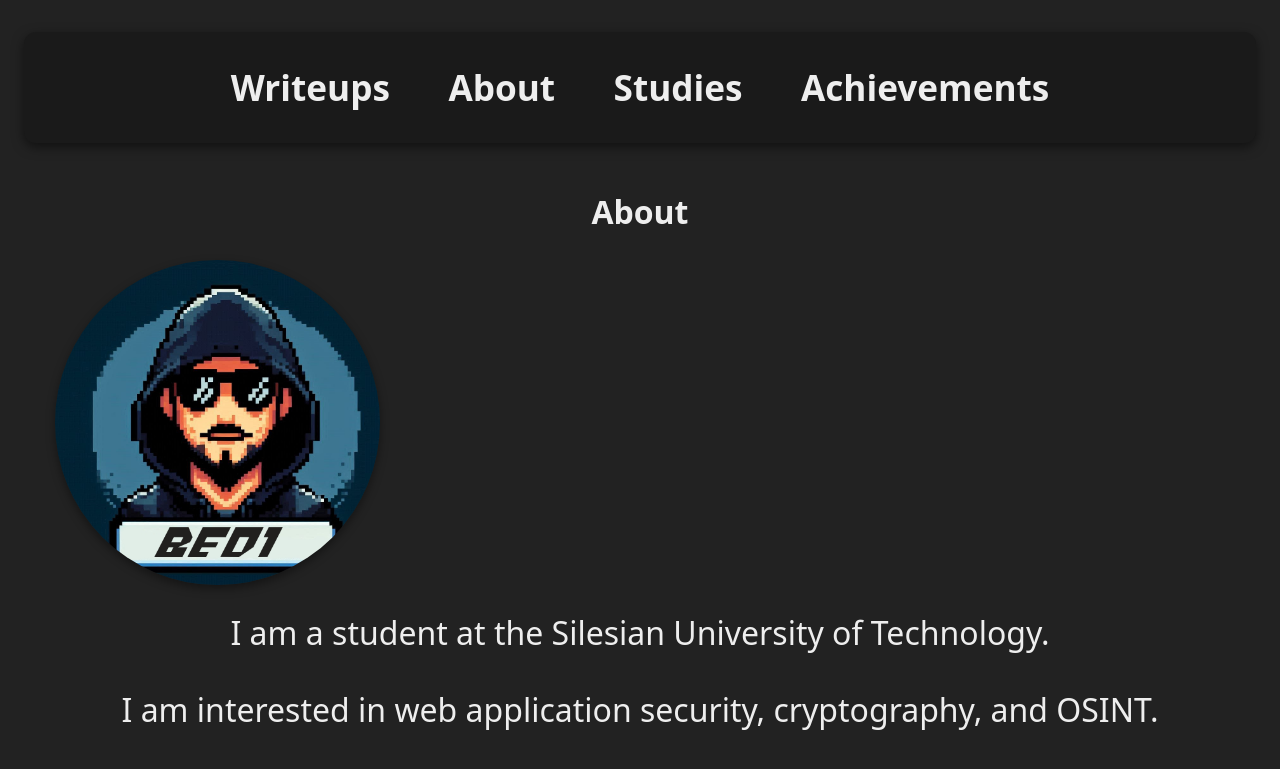
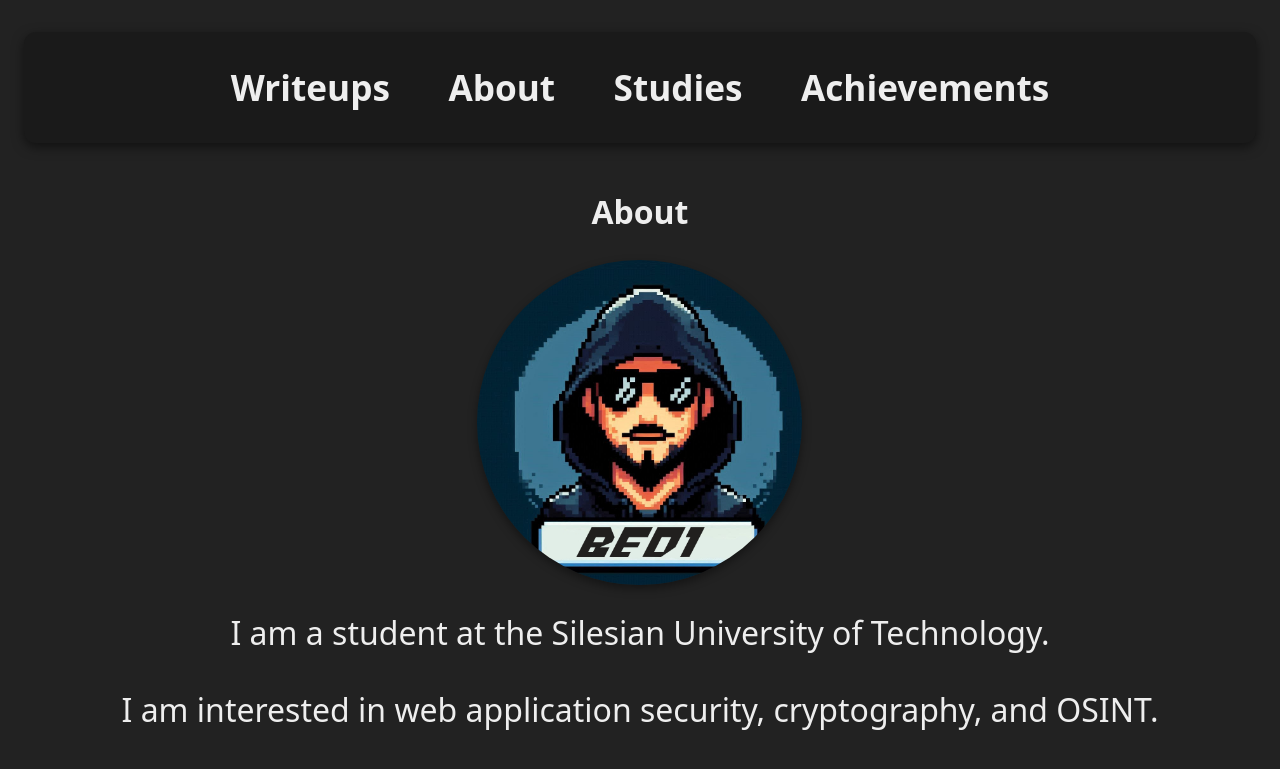
Before and after one commit to mrb3d1/mrb3d1.github.io, a Jekyll site: the page built from index.md, in a window 1280 px wide. Shown: the top 769 px of the page. Built offline with Jekyll 4.4.1, drawn with Linux system fonts in a browser that asks for light colours.

Commit message:
Update index.md

```diff
--- a/index.md
+++ b/index.md
@@ -16,6 +16,6 @@ layout: default
 </div>
 
 <h1>About</h1>
-<img src="/assets/profile.jpg" alt="Profile photo" style="width: 325px; height: 325px; object-fit: cover; border-radius: 50%; margin: 1rem 0;" />
+<img src="/assets/profile.jpg" alt="Profile photo" style="width: 325px; height: 325px; object-fit: cover; border-radius: 50%; display: block; margin: 1rem auto;" />
 <p>I am a student at the Silesian University of Technology.</p>
 <p>I am interested in web application security, cryptography, and OSINT.</p>
```
